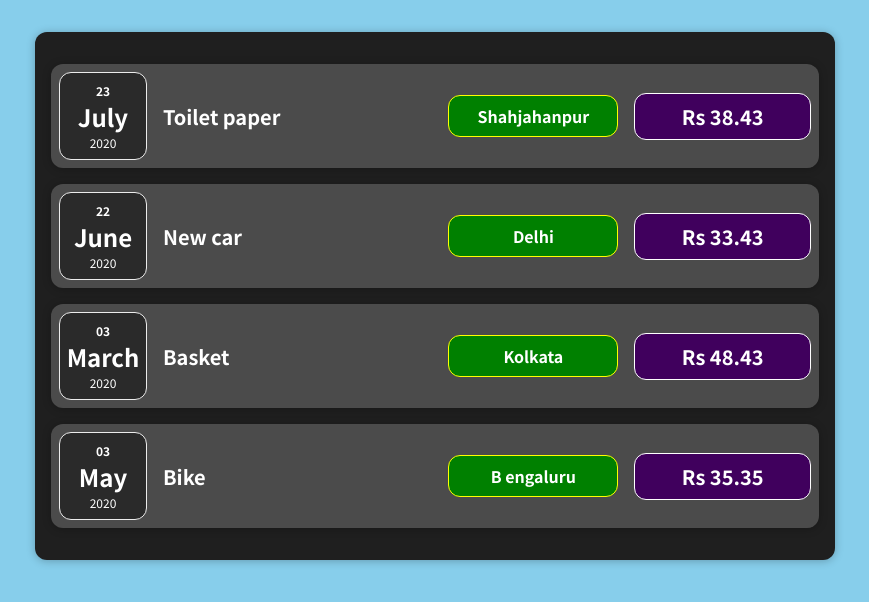
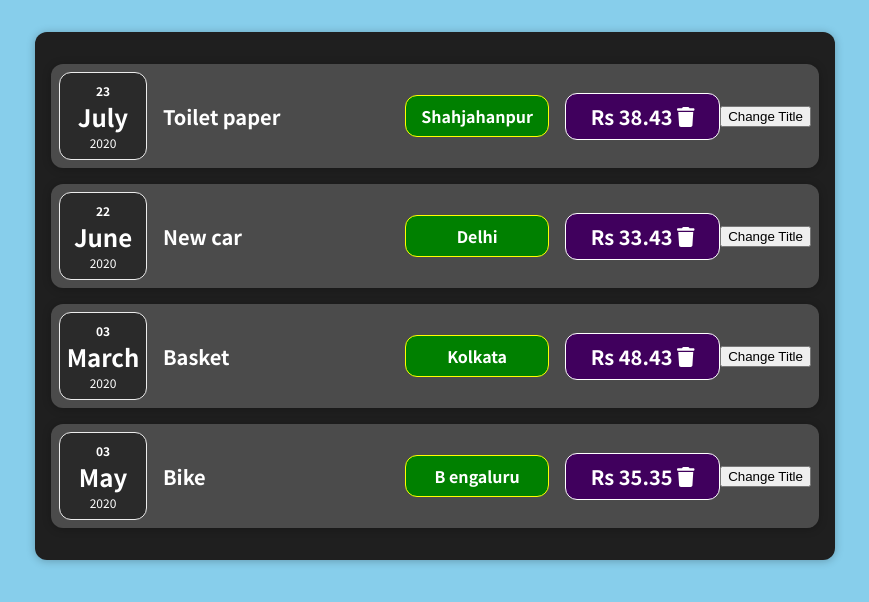
Before and after one commit to amarsrivastava68/expense-tracker, a React (Create React App) app: page / in a window 1280 px wide. Shown: the top 602 px of the page, without its empty margins (205-1074 px from the left). Built offline with nearby package versions, Linux system fonts and the light colour scheme.

Commit message:
Delete Price and change title buttons added

```diff
--- a/package.json
+++ b/package.json
@@ -3,6 +3,9 @@
   "version": "0.1.0",
   "private": true,
   "dependencies": {
+    "@fortawesome/fontawesome-svg-core": "^6.4.2",
+    "@fortawesome/free-solid-svg-icons": "^6.4.2",
+    "@fortawesome/react-fontawesome": "^0.2.0",
     "@testing-library/jest-dom": "^5.11.6",
     "@testing-library/react": "^11.2.2",
     "@testing-library/user-event": "^12.5.0",
--- a/src/components/Expenses/ExpenseItem.js
+++ b/src/components/Expenses/ExpenseItem.js
@@ -1,22 +1,43 @@
 import "./Expenseitem.css";
 import ExpenseDate from "./ExpenseDate";
 import Card from '../UI/Card'
+import { useState } from "react";
+import { FontAwesomeIcon } from '@fortawesome/react-fontawesome';
+import { faTrash } from '@fortawesome/free-solid-svg-icons';
+
+
 function ExpenseItem(props) {
+
+  const [title , setTitle] = useState(props.title)
+  const [price , setPrice] = useState(props.amount)
+
+  const clickHandler = ()=>
+  {
+    setTitle('This is the updated new title ')
+
+  }
+  const deleteHandler = ()=>
+  {
+setPrice(0)
+  }
   return (
     <>
-
-
       <Card className="expense-item">
         <ExpenseDate
         date = {props.date}/>
         <div className="expense-item__description">
-          <h2>{props.title}</h2>
+          <h2>{title}</h2>
           <div className="expense-item__location">
             {props.location}
           </div>
 
-          <div className="expense-item__price">Rs {props.amount}</div>
+          <div className="expense-item__price">
+  Rs {price} <FontAwesomeIcon icon={faTrash}  onClick={deleteHandler} />
+</div>
+
+
         </div>
+        <button onClick={clickHandler}>Change Title</button>
       </Card>
     </>
   );
```
Also changed, not shown: 1 other file (tests, documents, lock files or other folders).
